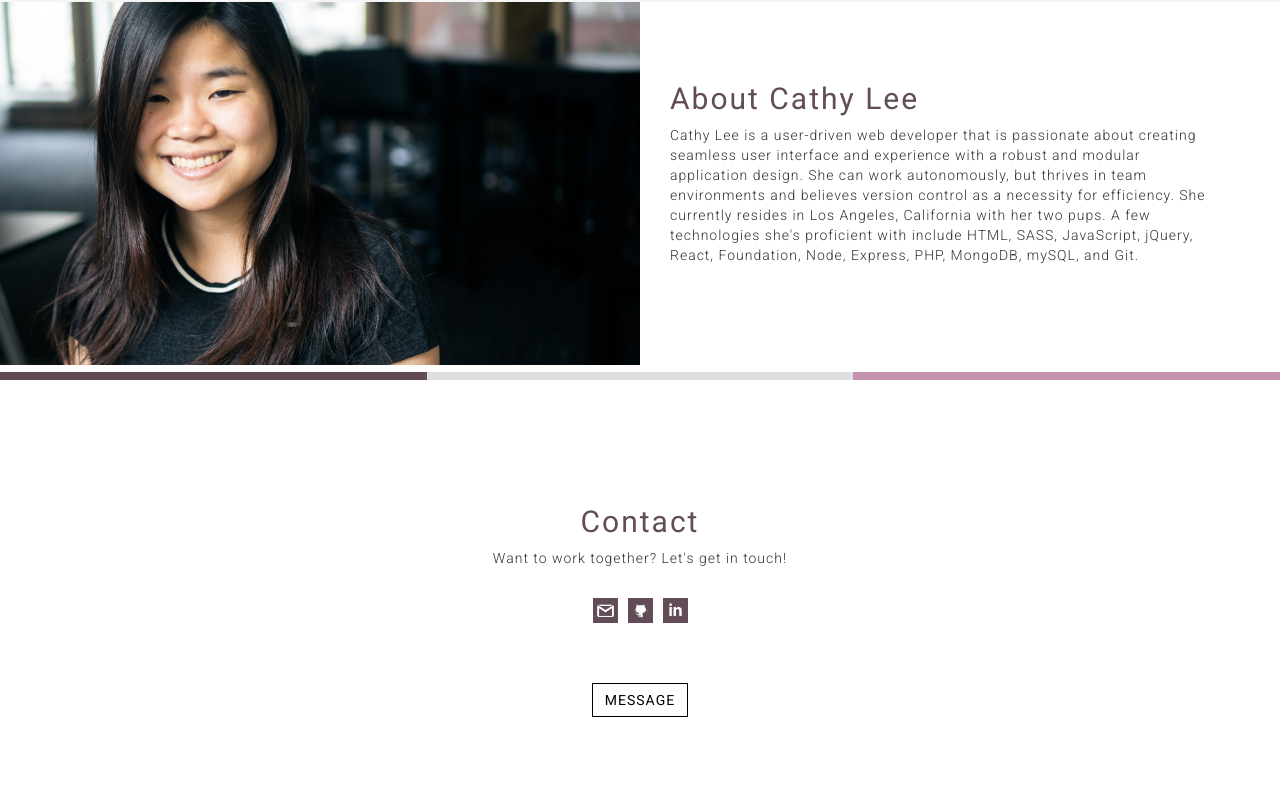
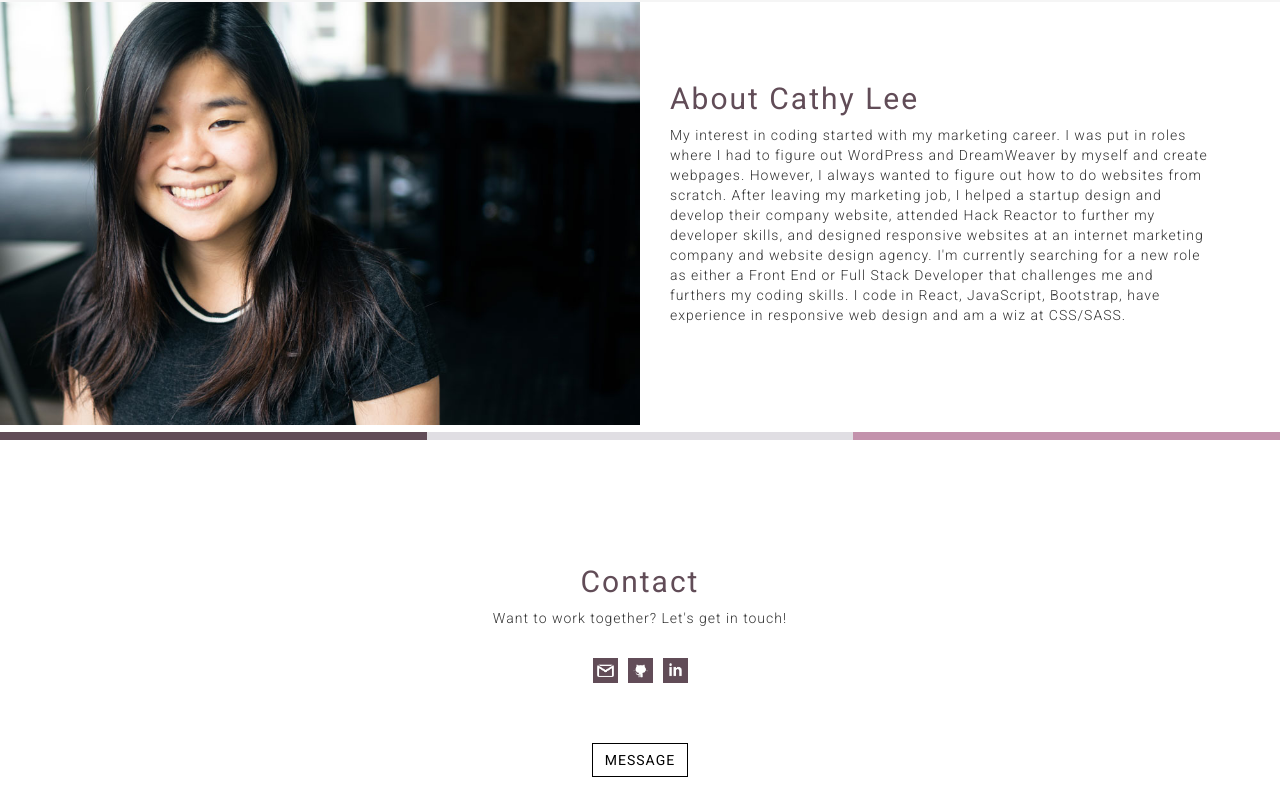
Before and after one commit to caathylee/cathyhlee-portfolio-site, a React (Create React App) app: page / in a window 1280 px wide. Shown: the part 7037-7836 px from the top of the page. Built offline with nearby package versions, Linux system fonts and the light colour scheme.

Commit message:
Removed unnecessary comment, commented out navbar-collapse, updated bio

```diff
--- a/src/App.js
+++ b/src/App.js
@@ -23,7 +23,6 @@ class App extends Component {
             <div className="text">
               <h1>Cathy Lee</h1>
               <p className="tagline">Design-saavy Front-end Developer</p>
-              {/* <img src={require('./images/s3-clients/s3-1.jpg')} />  */}
             </div>
           </div>
         </div>
--- a/src/components/About.js
+++ b/src/components/About.js
@@ -8,7 +8,7 @@ class About extends Component {
             <img src={require('./../images/cathylee.jpg')} />
             <div className="text">
               <h2>About Cathy Lee</h2>
-              <p>Cathy Lee is a user-driven web developer that is passionate about creating seamless user interface and experience with a robust and modular application design. She can work autonomously, but thrives in team environments and believes version control as a necessity for efficiency. She currently resides in Los Angeles, California with her two pups. A few technologies she's proficient with include HTML, SASS, JavaScript, jQuery, React, Foundation, Node, Express, PHP, MongoDB, mySQL, and Git.</p>
+              <p>My interest in coding started with my marketing career. I was put in roles where I had to figure out WordPress and DreamWeaver by myself and create webpages. However, I always wanted to figure out how to do websites from scratch. After leaving my marketing job, I helped a startup design and develop their company website, attended Hack Reactor to further my developer skills, and designed responsive websites at an internet marketing company and website design agency. I'm currently searching for a new role as either a Front End or Full Stack Developer that challenges me and furthers my coding skills. I code in React, JavaScript, Bootstrap, have experience in responsive web design and am a wiz at CSS/SASS.</p>
             </div>
           </div>
         </div>
--- a/src/components/Header.js
+++ b/src/components/Header.js
@@ -17,11 +17,11 @@ class Header extends Component {
 		    	<nav className="navbar navbar-inverse">
 				  <div className="container-fluid">
 				    <div className="navbar-header">
-				      <button type="button" className="navbar-toggle" data-toggle="collapse" data-target="#myNavbar">
+				      {/*<button type="button" className="navbar-toggle" data-toggle="collapse" data-target="#myNavbar">
 				        <span className="icon-bar"></span>
 				        <span className="icon-bar"></span>
 				        <span className="icon-bar"></span>
-				      </button>
+				      </button>*/}
 				      <a className="navbar-brand" href="#">Cathy Lee</a>
 				    </div>
 				    <div className="collapse navbar-collapse" id="myNavbar">
```
Also changed, not shown: 1 other file (tests, documents, lock files or other folders).
